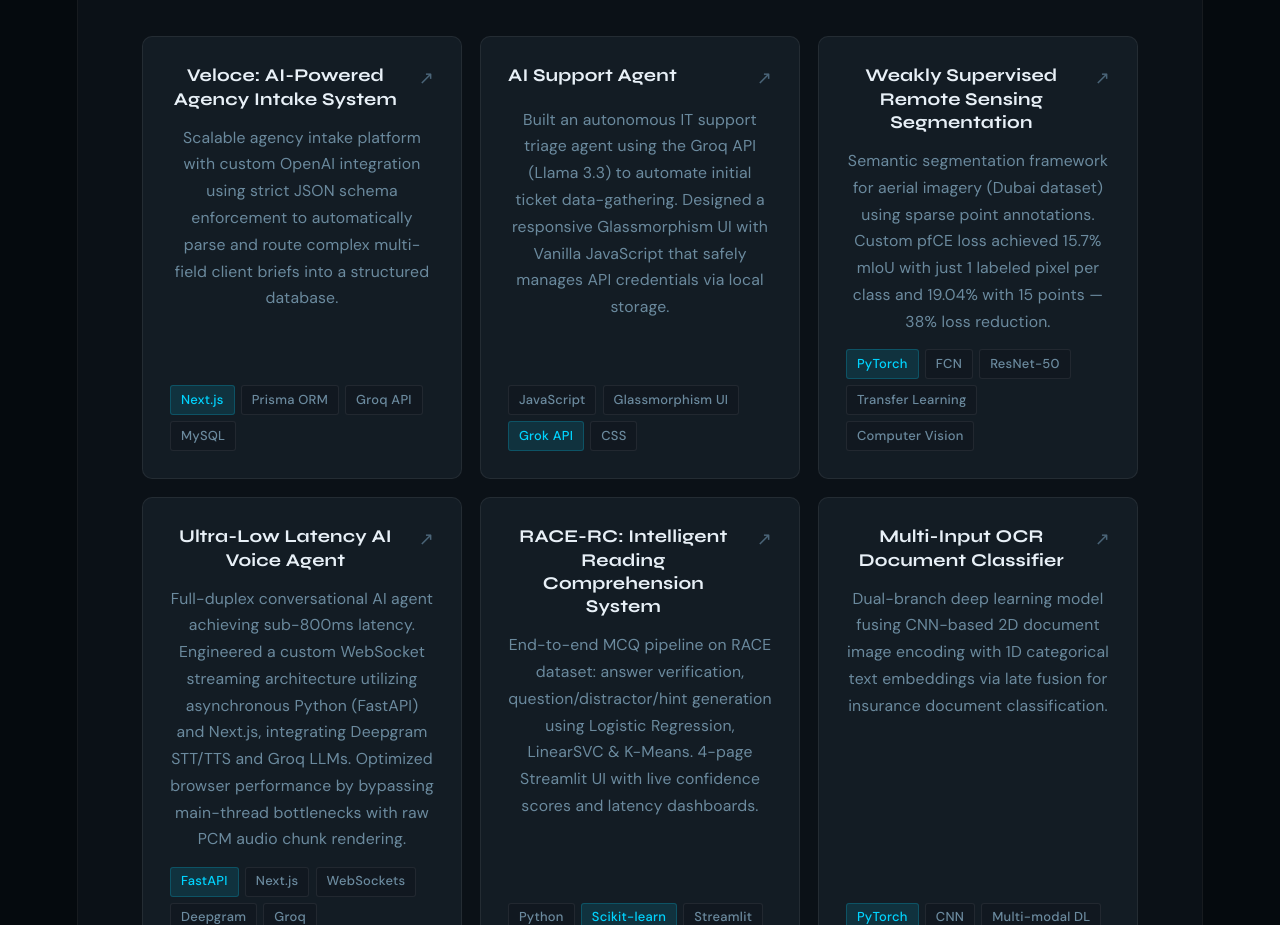
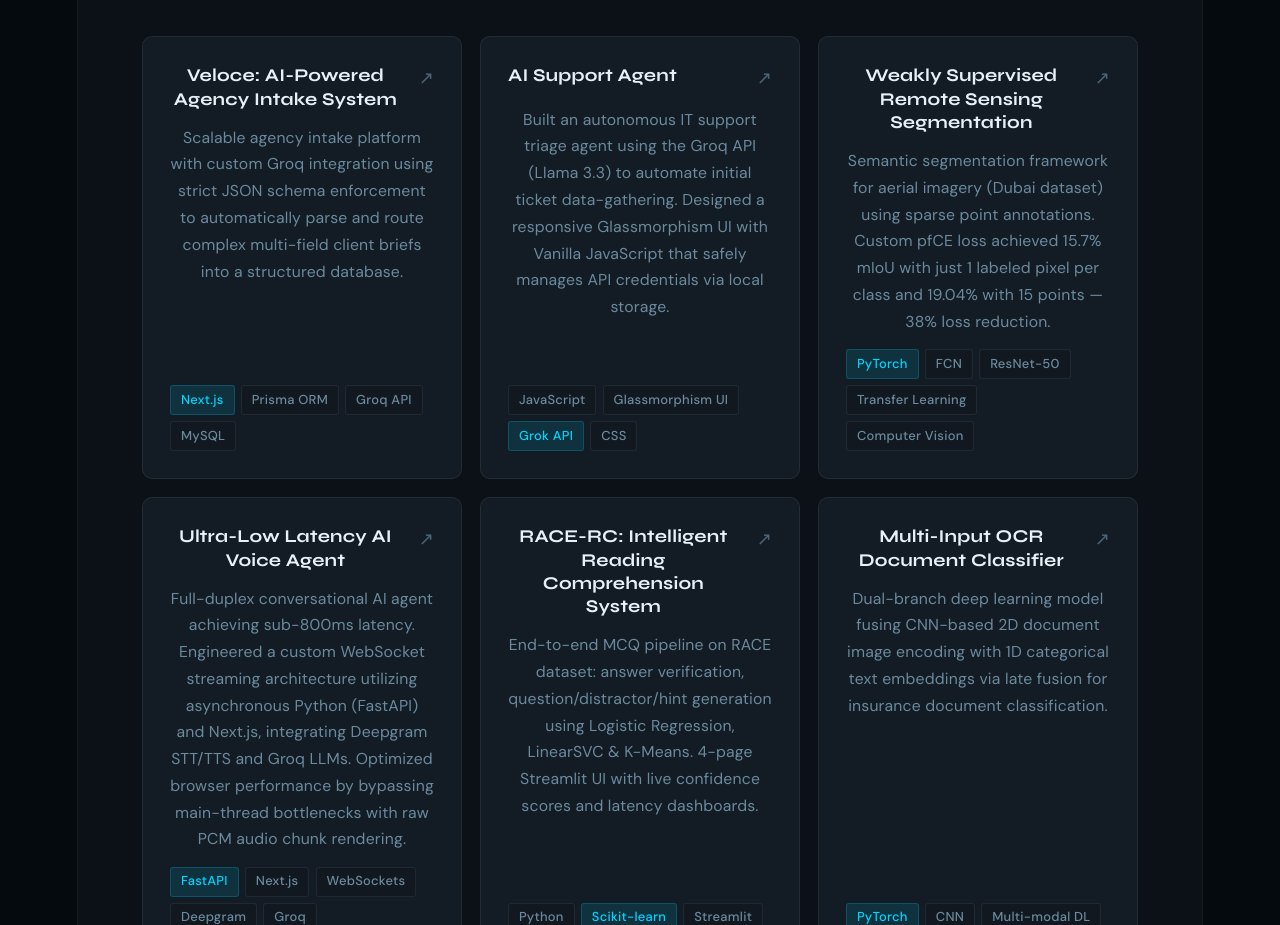
Before and after one commit to TayyabMuhammad5/my-portfolio1, a React (Vite) app: page / in a window 1280 px wide. Shown: the part 2980-3905 px from the top of the page. Built offline with nearby package versions, Linux system fonts and the light colour scheme.

Commit message:
Update project description to reflect Groq integration

```diff
--- a/src/App.jsx
+++ b/src/App.jsx
@@ -681,7 +681,7 @@
 const mlProjects = [
   {
     title: "Veloce: AI-Powered Agency Intake System",
-    description: "Scalable agency intake platform with custom OpenAI integration using strict JSON schema enforcement to automatically parse and route complex multi-field client briefs into a structured database.",
+    description: "Scalable agency intake platform with custom Groq integration using strict JSON schema enforcement to automatically parse and route complex multi-field client briefs into a structured database.",
     tech: ["Next.js", "Prisma ORM", "Groq API", "MySQL"],
     primary: "Next.js",
     github: "https://veloce-woad.vercel.app/",
```
